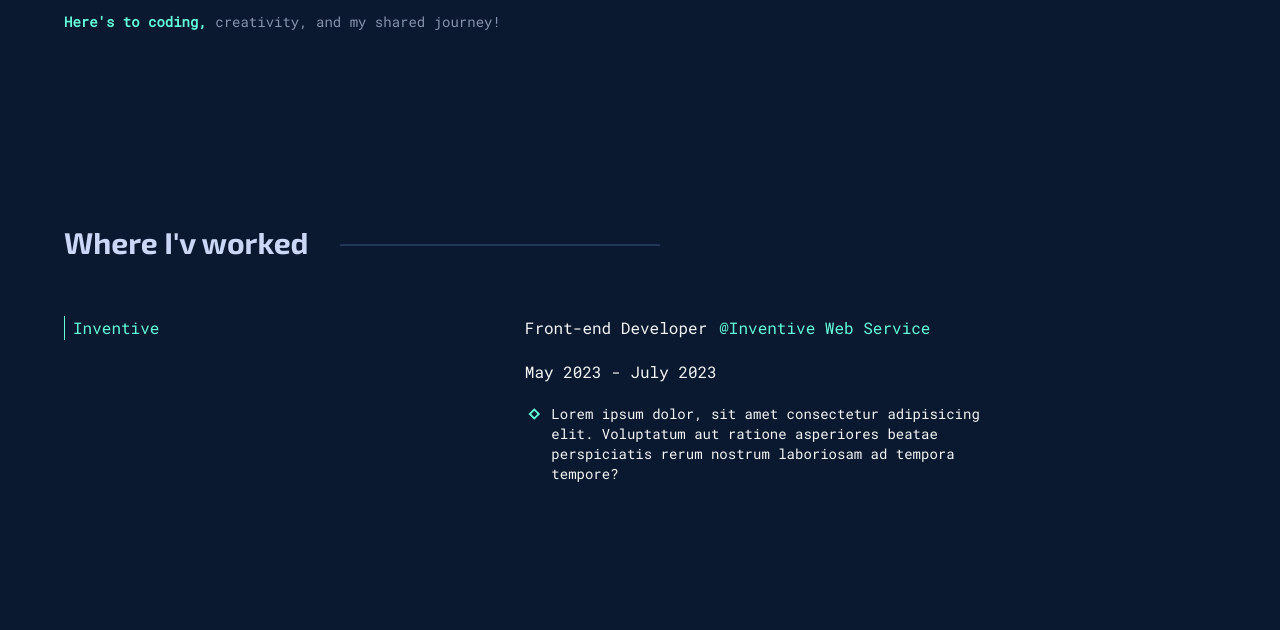
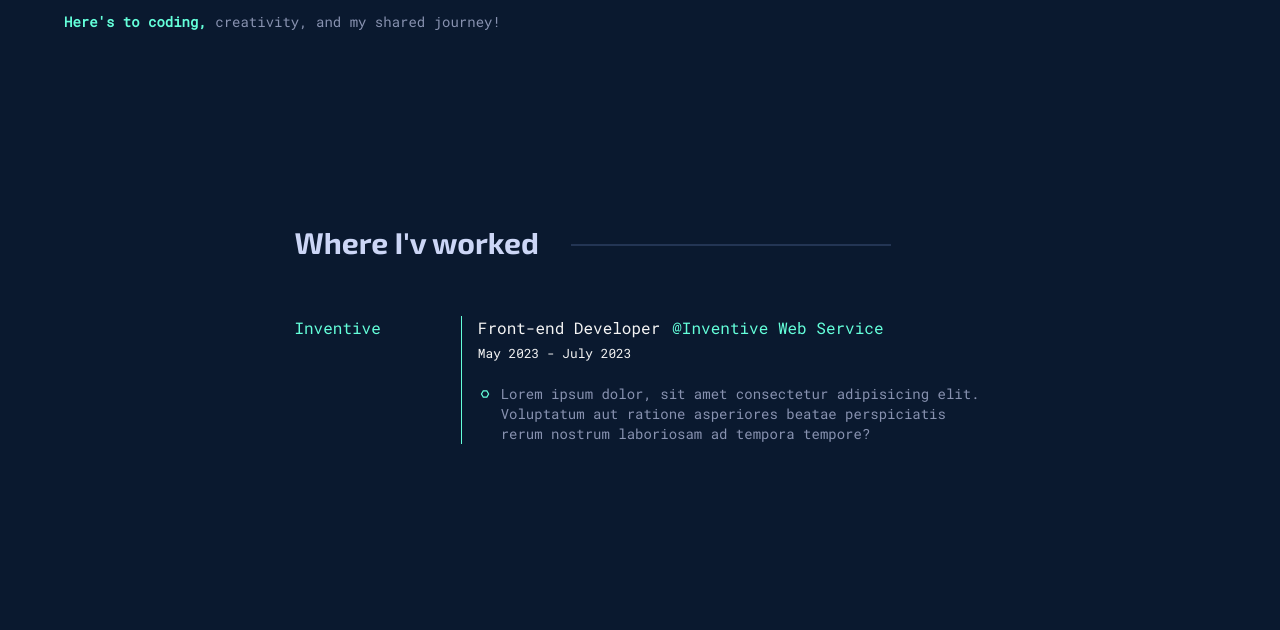
Before and after one commit to TanjimulSabbir/my-portfolio, a React (Vite) app: page / in a window 1280 px wide. Shown: the part 1680-2310 px from the top of the page. Built offline with nearby package versions, Linux system fonts and the light colour scheme; a web font is replaced by a local one.

Commit message:
experience-page-desiging

```diff
--- a/src/Components/Pages/Experience/Experience.jsx
+++ b/src/Components/Pages/Experience/Experience.jsx
@@ -1,28 +1,28 @@
-import { VscDebugBreakpointLogUnverified } from "react-icons/vsc"
+import { VscDebugBreakpointDataUnverified } from "react-icons/vsc"
 
 const Experience = () => {
     return (
-        <div id='experience' className='mid-lg:w-4/5 py-24'>
+        <div id='experience' className='mid-lg:w-3/5 py-24 mx-auto'>
             {/* Heading */}
             <h1 className='Exo2_SanSer TitleText font-bold text-[#ccd6f6] mb-14'>Where I'v worked<span className="Section-Heading"></span></h1>
-            <div className='mt-10 grid grid-cols-2'>
+            <div className='mt-14 flex space-x-20 justify-center'>
                 <div className=''>
-                    <div className="border-l border-custom-highLightTextColor text-custom-highLightTextColor border-spacing-1 pl-2">
+                    <div className="text-custom-highLightTextColor">
                         <h1>Inventive</h1>
                     </div>
                 </div>
                 <div>
-                    <div className="space-y-5">
+                    <div className="border-l border-custom-highLightTextColor border-spacing-1 pl-4">
                         <div className="flex space-x-3">
                             <h1>Front-end Developer</h1>
                             <p className="text-custom-highLightTextColor">@Inventive Web Service</p>
                         </div>
-                        <div>
-                            <p>May 2023 - July 2023</p>
+                        <div className="">
+                            <small>May 2023 - July 2023</small>
                         </div>
-                        <div className="flex text-xl space-x-2">
-                            <VscDebugBreakpointLogUnverified className="text-xl w-14 text-custom-highLightTextColor" />
-                            <p className="text-sm">   Lorem ipsum dolor, sit amet consectetur adipisicing elit. Voluptatum aut ratione asperiores beatae perspiciatis rerum nostrum laboriosam ad tempora tempore?</p>
+                        <div className="flex space-x-2 mt-5">
+                            <VscDebugBreakpointDataUnverified className="text-xl w-10 text-custom-highLightTextColor" />
+                            <p className="text-custom-TextColor text-sm">   Lorem ipsum dolor, sit amet consectetur adipisicing elit. Voluptatum aut ratione asperiores beatae perspiciatis rerum nostrum laboriosam ad tempora tempore?</p>
                         </div>
                     </div>
                 </div>
```
